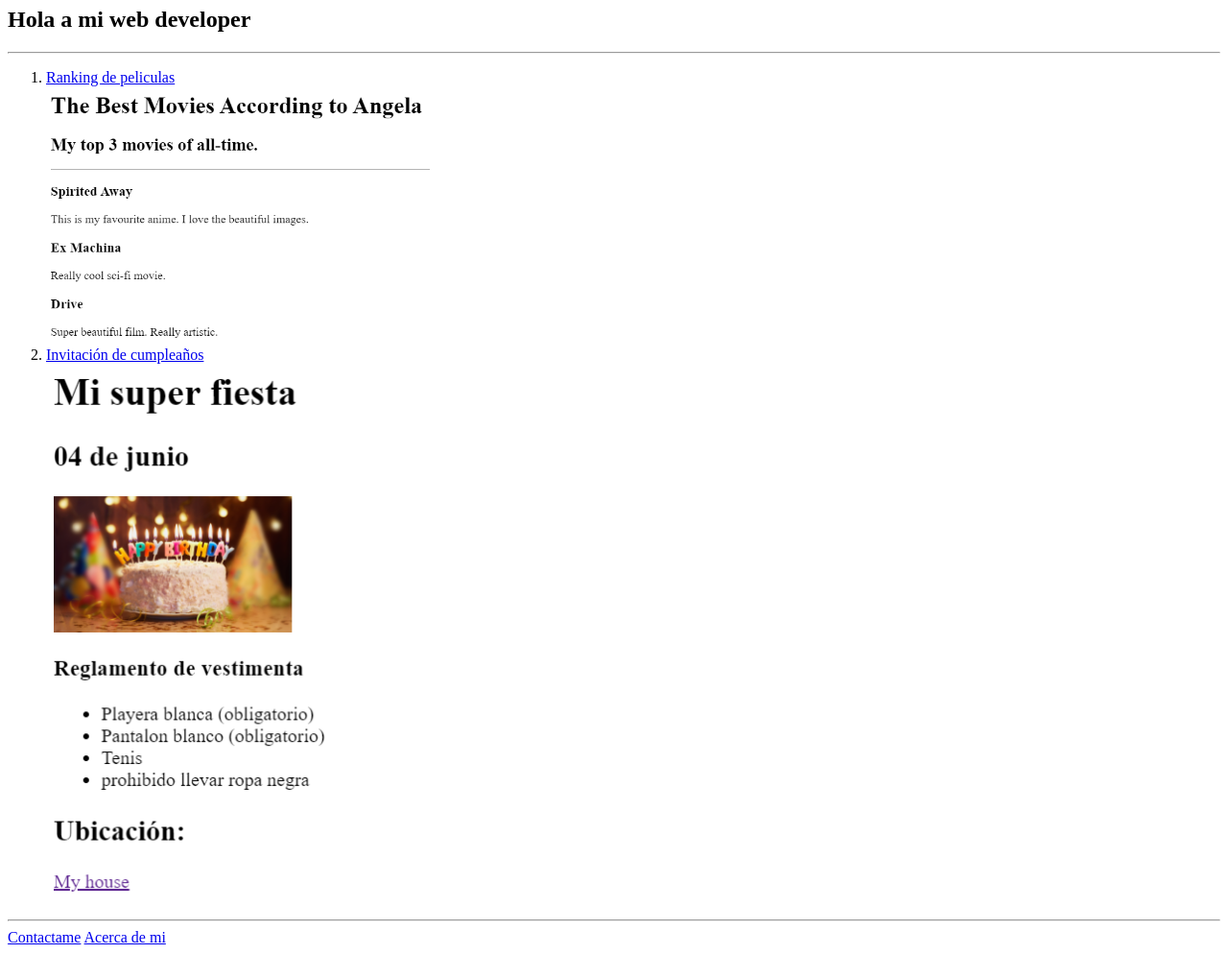
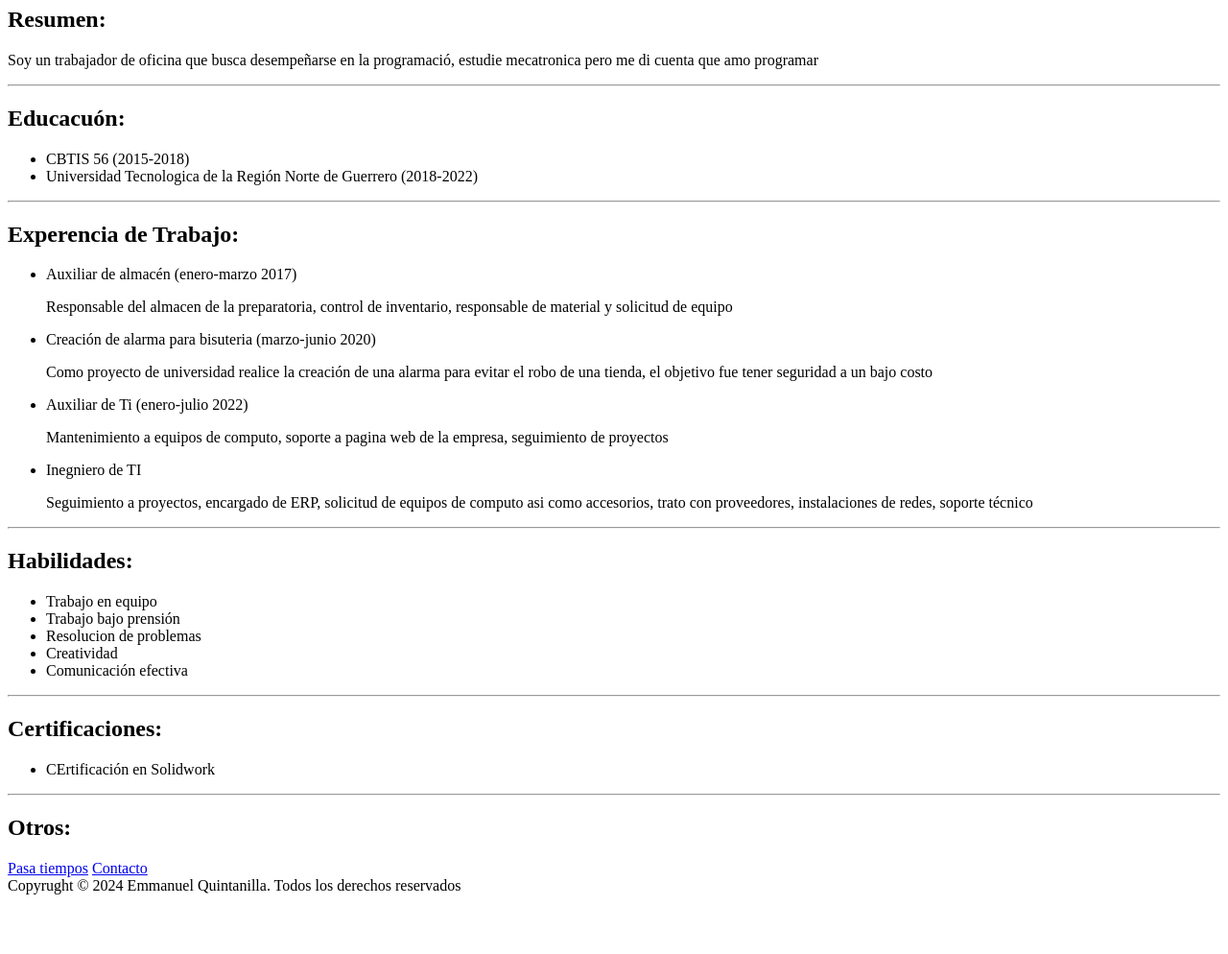
Before and after one commit to EmQuintanilla4/html-portafolio, a plain HTML site: page index.html in a window 1280 px wide. Shown: the part 73-1067 px from the top of the page at 96% size. After the commit the page ends 1013 px from the top, so only its background shows below. Drawn offline with Linux system fonts and the light colour scheme.

Commit message:
Add files via upload

```diff
--- a/index.html
+++ b/index.html
@@ -2,24 +2,50 @@
 <html lang="es">
     <head>
         <meta charset="UTF-8">
-        <title>Mi Portafolio</title>
+        <title>Mi Resumen</title>
     </head>
     <body>
-        <h1>Mi portafolio de proyectos</h1>
-        <h2>Hola a mi web developer</h2>
+        <h1>Emmanuel Quintanilla</h1>
+        <h2>Resumen:</h2>
+        <p>Soy un trabajador de oficina que busca desempeñarse en la programació, estudie mecatronica pero me di cuenta que amo programar</p>
         <hr/>
-        <ol>
-            <li>
-                <a href="./public/movie-ranking.html">Ranking de peliculas</a>
-            </li>
-            <img src="./assets/images/ranking.png" alt="imagen previa del ranking" width="400px">
-            <li>
-                <a href="./public/mi cumpleaños.html">Invitación de cumpleaños</a>
-            </li>
-            <img src="./assets/images/mi cumpleaños.png" alt="Vista previa del proyecto cumpleaños" width="300px">
-        </ol>
-        <hr />
-        <a href="./public/contact.html">Contactame</a>
-        <a href="./public/about.html">Acerca de mi</a>
+        <h2>Educacuón: </h2>
+        <ul>
+            <li>CBTIS 56 (2015-2018)</li>
+            <li>Universidad Tecnologica de la Región Norte de Guerrero (2018-2022)</li>
+        </ul>
+        <hr/>
+        <h2>Experencia de Trabajo:</h2>
+        <ul>
+            <li>Auxiliar de almacén (enero-marzo 2017)</li>
+            <p>Responsable del almacen de la preparatoria, control de inventario, responsable de material y solicitud de equipo</p>
+            <li>Creación de alarma para bisuteria (marzo-junio 2020)</li>
+            <p>Como proyecto de universidad realice la creación de una alarma para evitar el robo de una tienda, el objetivo fue tener seguridad a un bajo costo</p>
+            <li>Auxiliar de Ti (enero-julio 2022)</li>
+            <p>Mantenimiento a equipos de computo, soporte a pagina web de la empresa, seguimiento de proyectos</p>
+            <li>Inegniero de TI</li>
+            <p>Seguimiento a proyectos, encargado de ERP, solicitud de equipos de computo asi como accesorios, trato con proveedores, instalaciones de redes, soporte técnico</p>
+        </ul>
+        <hr/>
+        <h2>Habilidades:</h2>
+        <ul>
+            <li>Trabajo en equipo</li>
+            <li>Trabajo bajo prensión</li>
+            <li>Resolucion de problemas</li>
+            <li>Creatividad</li>
+            <li>Comunicación efectiva</li>
+        </ul>
+        <hr/>
+        <h2>Certificaciones:</h2>
+        <ul>
+            <li>CErtificación en Solidwork</li>
+        </ul>
+        <hr/>
+        <h2>Otros:</h2>
+        <a href="./hobbies.html">Pasa tiempos</a>
+        <a href="./contact.html">Contacto</a>
+        <footer>
+            Copyrught © 2024 Emmanuel Quintanilla. Todos los derechos reservados
+        </footer>
     </body>
 </html>
```
Also changed, not shown: contact.html (added, +16 -0 lines), hobbies.html (added, +18 -0 lines).
